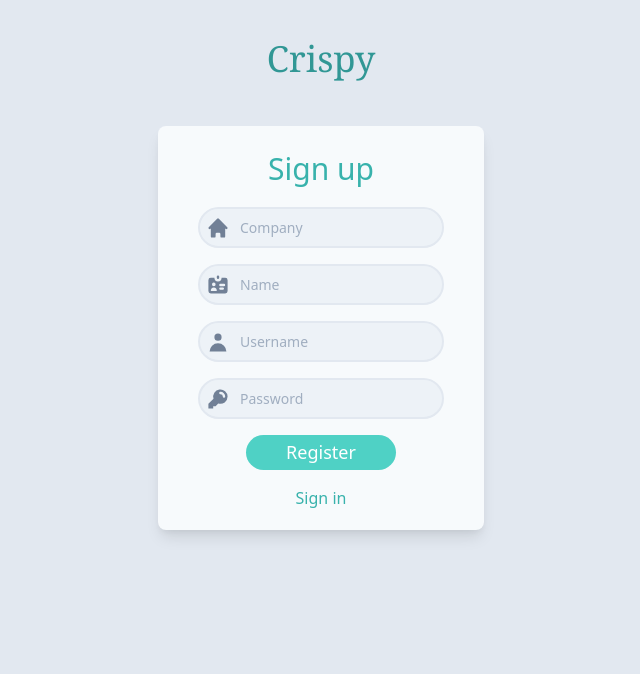
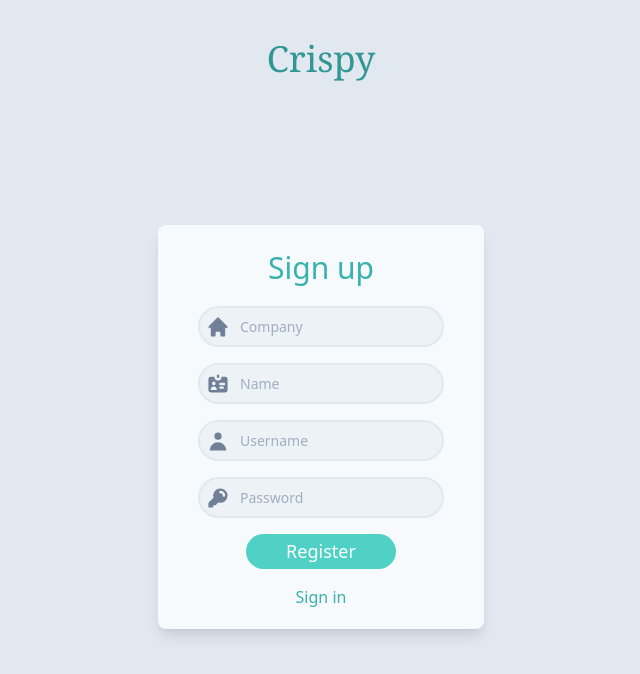
Before and after one commit to caioportela/crispy-employees, a Vue app in the folder client/: page /#/signup in a window 1280 px wide. Shown: the top 674 px of the page, without its empty margins (319-959 px from the left). Built offline with nearby package versions, Linux system fonts and the light colour scheme.

Commit message:
fix: fix position

```diff
--- a/client/src/views/Signup.vue
+++ b/client/src/views/Signup.vue
@@ -1,5 +1,5 @@
 <template>
-  <div class="self-center mt-10">
+  <div class="flex items-center h-full">
     <div class="max-w-md w-full overflow-hidden text-center rounded-lg shadow-lg px-10 py-5 bg-gray-100">
       <h6 class="text-3xl text-teal-500 mb-4">Sign up</h6>
 
```
